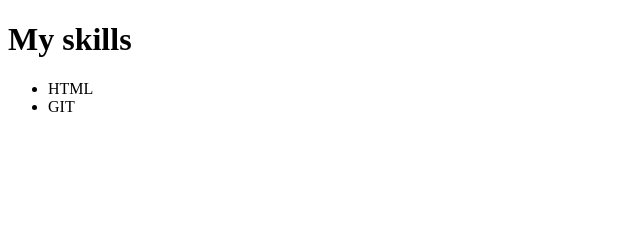
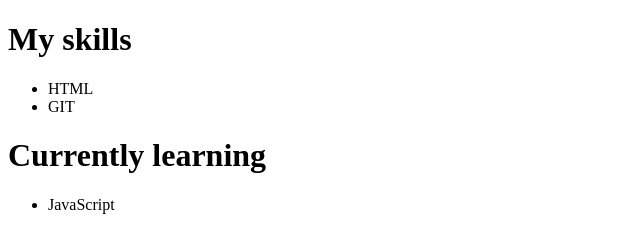
Before and after one commit to vyagi/GitDemoProgrammingTutorial, a plain HTML site: page index.html in a window 1280 px wide. Shown: the whole page, without its empty margins (0-640 px from the left). Drawn offline with Linux system fonts and the light colour scheme.

Commit message:
Currently learning section added

```diff
--- a/index.html
+++ b/index.html
@@ -11,5 +11,9 @@
         <li>HTML</li>
         <li>GIT</li>
     </ul>
+    <h1>Currently learning</h1>
+    <ul>
+        <li>JavaScript</li>
+    </ul>
 </body>
 </html>
```
